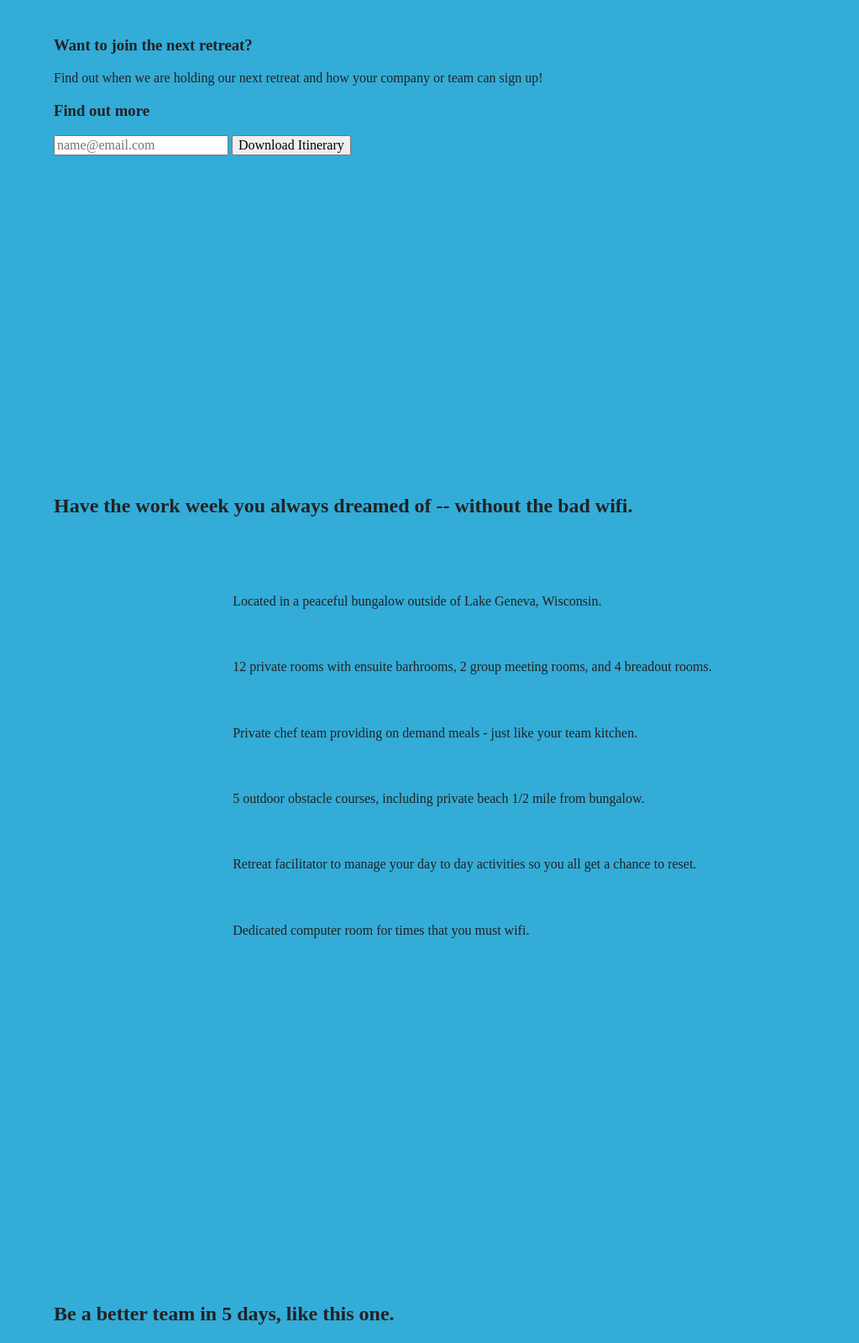
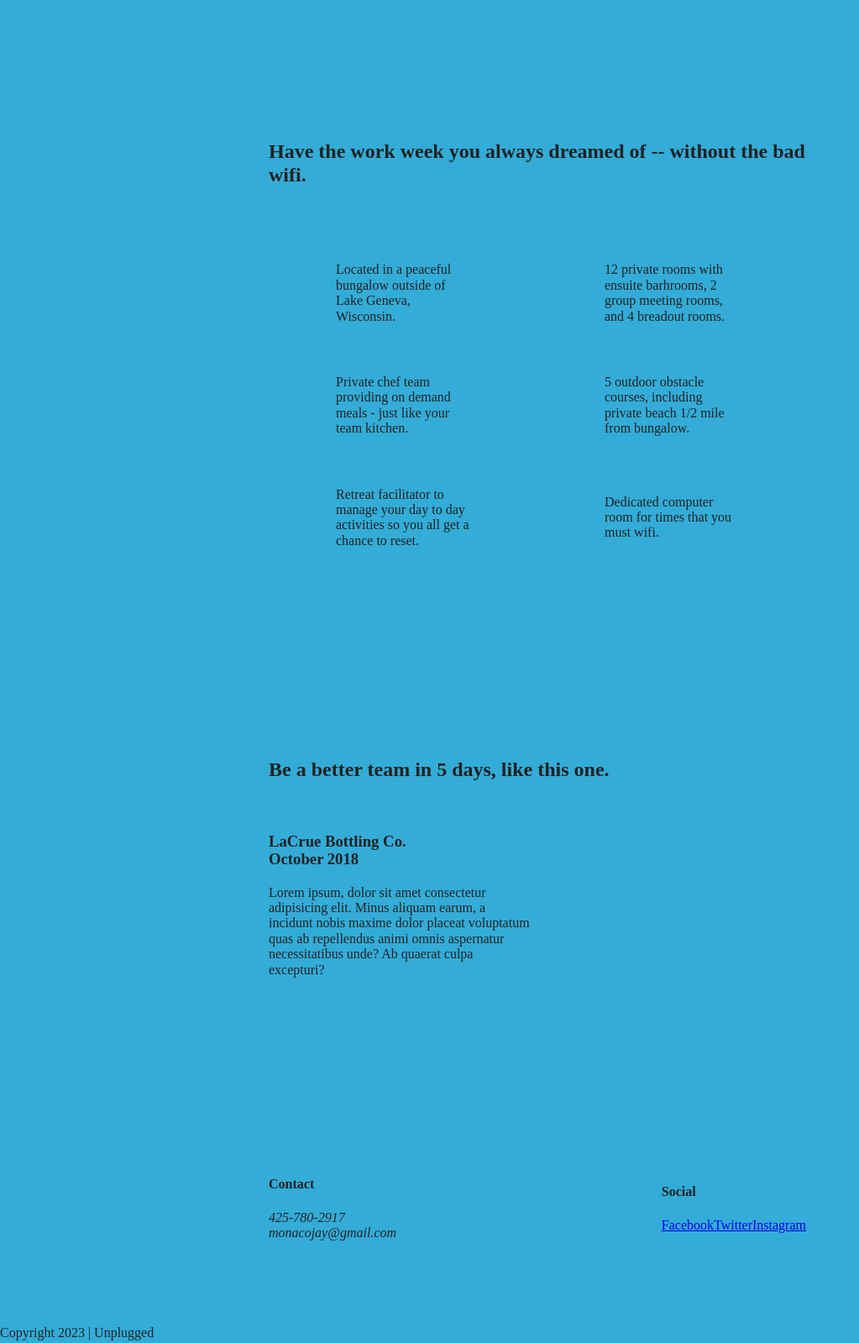
Before and after one commit to monacojay/unplugged-site, a website built with Parcel: page index.html in a window 1280 px wide. Shown: the part 624-2223 px from the top of the page at 84% size, without its empty margins (0-1023 px from the left). Built offline with nearby package versions, Linux system fonts and the light colour scheme; files whose address does not match are found by name.

Commit message:
Tablet media query index page

```diff
--- a/css/main.css
+++ b/css/main.css
@@ -97,7 +97,6 @@ textarea {
   width: 90%;
   margin: 15% 0;
 }
-
 
 /* -- Header and Footer -- */
 
@@ -362,16 +361,108 @@ aside {
    Modify as content requires.
    ========================================================================== */
 
-@media only screen and (min-width: 35em) {
-  /* Style adjustments for viewports that meet the condition */
+/* Tablet */
+@media only screen and (min-width: 768px) {
+
+  /* Global */
+  .content-wrapper {
+    max-width: 640px;
+    margin: 100px 0;
+  }
+
+  /* Header */
+  header {
+    justify-content: space-around;
+    padding: 33px 0;
+  }
+
+  header .content-wrapper {
+    width: 100%;
+    justify-content: space-between;
+  }
+
+  header nav {
+    width: 20%;
+  }
+
+  header nav ul {
+    justify-content: space-between;
+  }
+
+  .header-divider {
+    display: none;
+  }
+
+/* Main */
+
+  /* Hero Area */
+
+  /* Aside */
+  aside .content-wrapper {
+    margin: 50px 0;
+    display: flex;
+    justify-content: space-between;
+    flex-flow: row wrap;
+  }
+
+  aside .content-wrapper .form-description,
+  aside .content-wrapper .form {
+    width: 40%;
+    margin: 0;
+  }
+
+  .features article {
+    display: flex;
+    justify-content: center;
+    align-items: center;
+    flex-flow: column wrap;
+    flex-basis: 50%;
+  }
+
+  .features .features-item-description {
+    width: 50%;
+  }
+
+  /* Reviews */
+  .reviews article {
+    display: flex;
+    justify-content:space-between;
+  }
+
+  .reviews article div {
+    width: 49%;
+  }
+
+  /* Footer */
+  footer .content-wrapper {
+    width: 65%;
+    margin: 100px 0;
+  }
+
+  .footer-content {
+    display: flex;
+    justify-content: space-between;
+    align-items: center;
+  }
+
+  footer .contact {
+    margin-bottom: 0;
+  }
+
+  footer .copyright {
+    width: 100%;
+  }
+
+  /* About Page */
+
+
 }
 
-@media print,
-  (-webkit-min-device-pixel-ratio: 1.25),
-  (min-resolution: 1.25dppx),
-  (min-resolution: 120dpi) {
-  /* Style adjustments for high resolution devices */
+/* Desktop */
+@media only screen and (min-width: 1200px) {
+
 }
+
 
 /* ==========================================================================
    Print styles.
```
